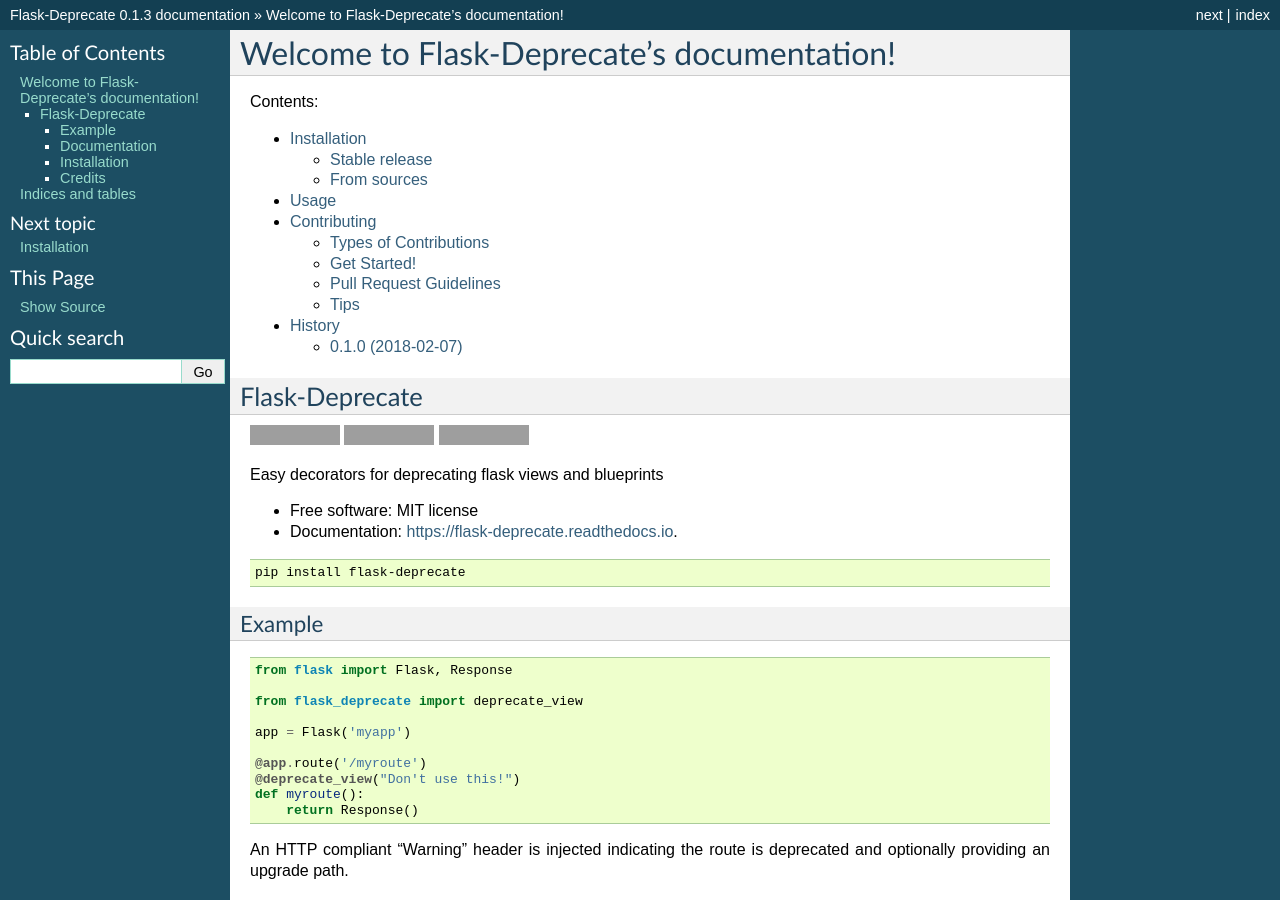
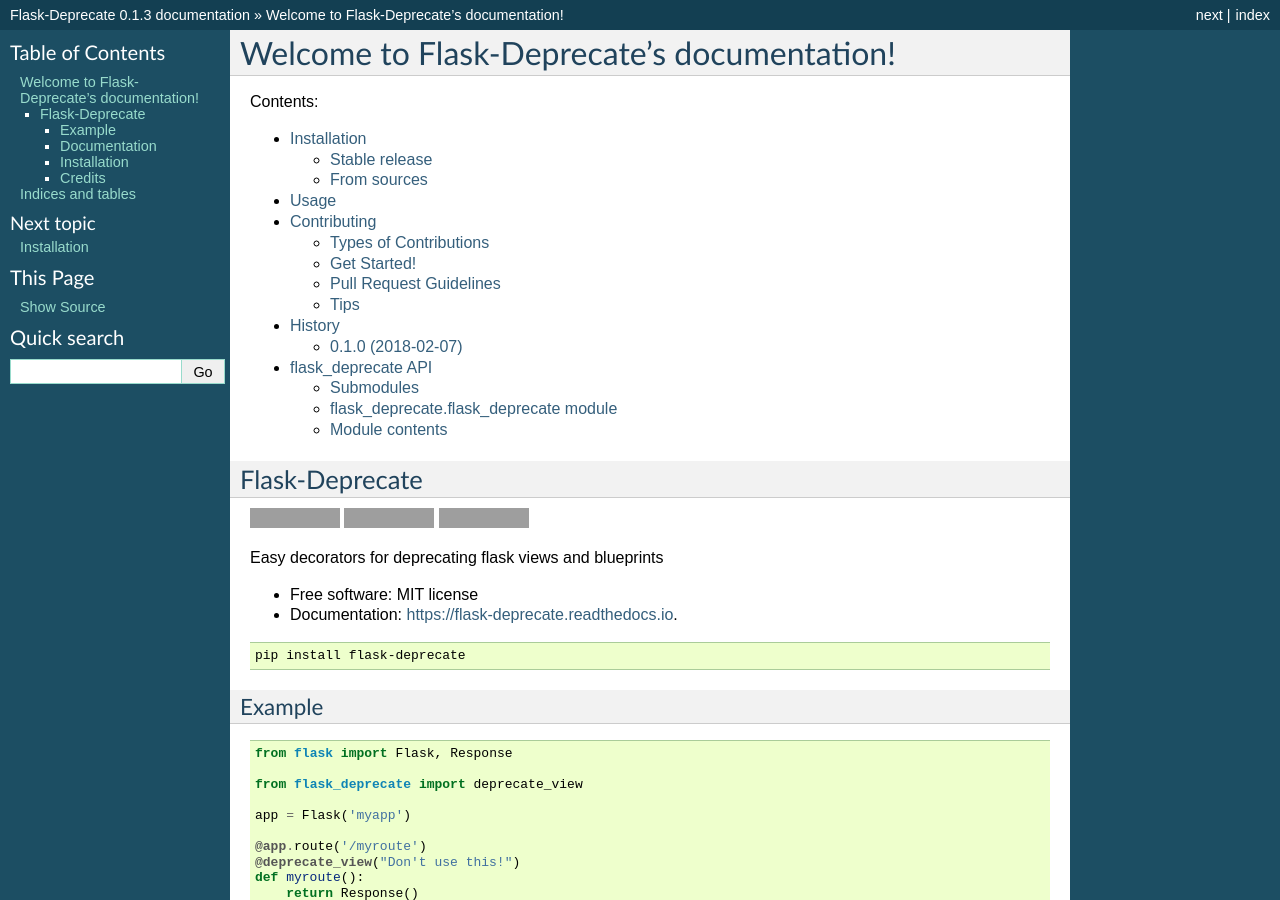
Before and after one commit to timmartin19/flask-deprecate, a Sphinx documentation site: the page built from docs/index.rst, in a window 1280 px wide and 900 px high. Built offline with Sphinx 7.4.7, drawn with Linux system fonts in a browser that asks for light colours; grey boxes are pictures that could not be loaded.

Commit message:
Add docs

```diff
--- /dev/null
+++ b/docs/flask_deprecate.rst
@@ -0,0 +1,22 @@
+flask\_deprecate API
+====================
+
+Submodules
+----------
+
+flask\_deprecate\.flask\_deprecate module
+-----------------------------------------
+
+.. automodule:: flask_deprecate.flask_deprecate
+    :members:
+    :undoc-members:
+    :show-inheritance:
+
+
+Module contents
+---------------
+
+.. automodule:: flask_deprecate
+    :members:
+    :undoc-members:
+    :show-inheritance:
--- a/docs/index.rst
+++ b/docs/index.rst
@@ -4,7 +4,7 @@
    contain the root `toctree` directive.
 
 Welcome to Flask-Deprecate's documentation!
-======================================
+===========================================
 
 Contents:
 
@@ -15,6 +15,7 @@
    usage
    contributing
    history
+   flask_deprecate
 
 .. include:: ../README.rst
 
```
